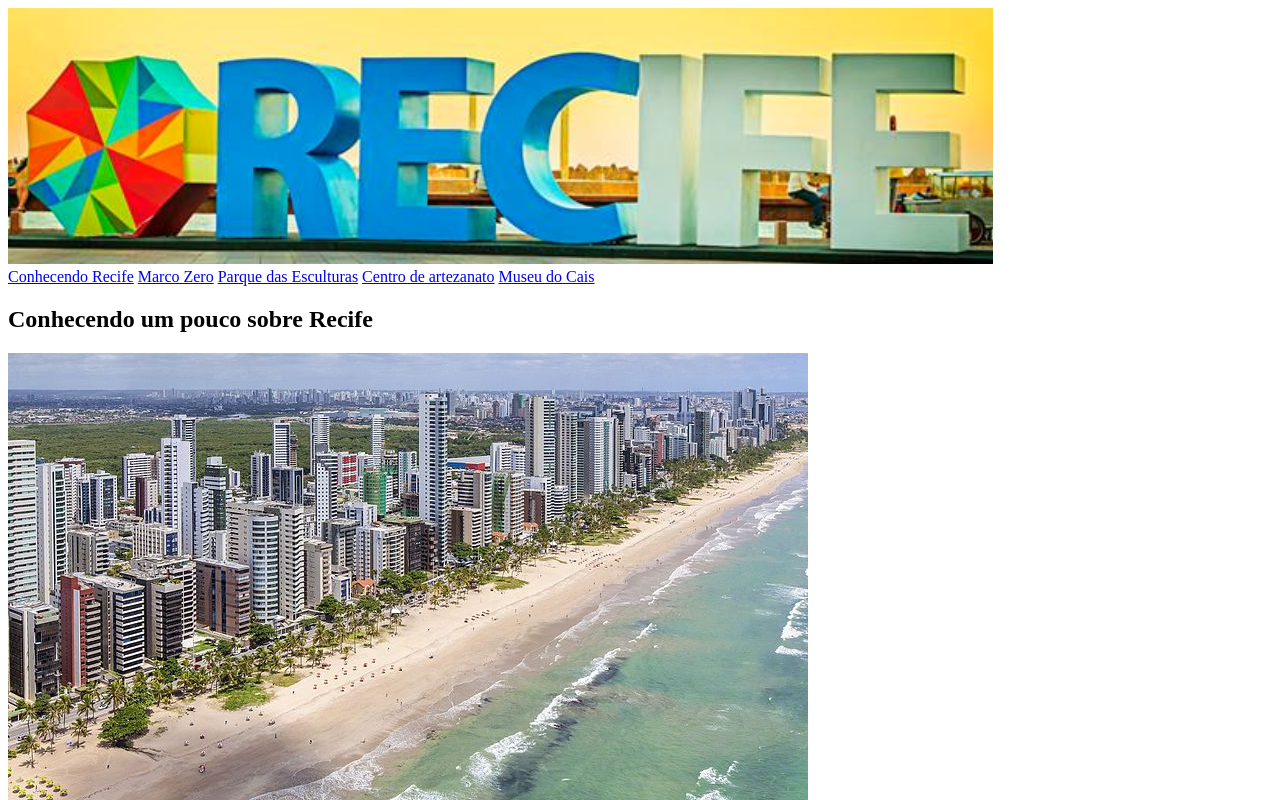
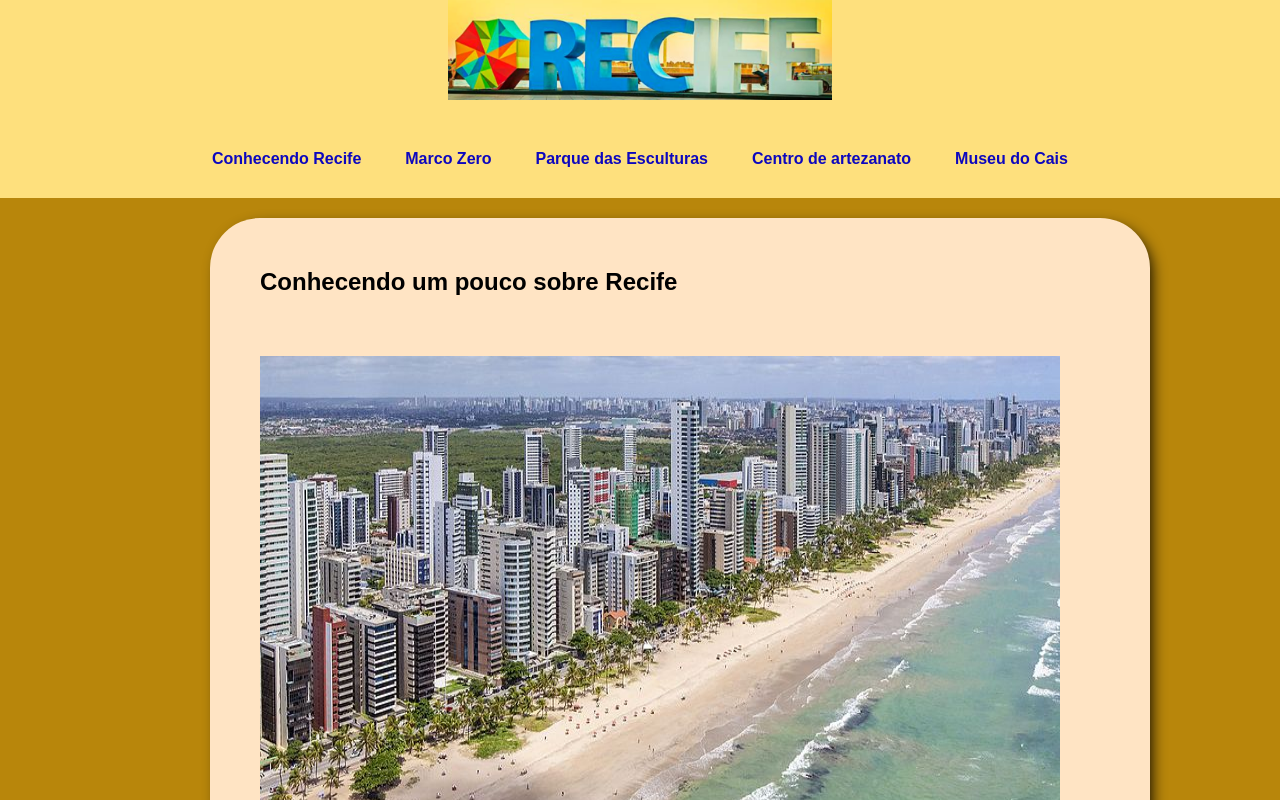
Before and after one commit to Edson-Cesari/Recife, a plain HTML site: page index.html in a window 1280 px wide. Shown: the top 800 px of the page. Drawn offline with Linux system fonts and the light colour scheme.

Commit message:
Incluido arquivo Css

```diff
--- a/index.html
+++ b/index.html
@@ -4,10 +4,12 @@
     <meta charset="UTF-8">
     <meta http-equiv="X-UA-Compatible" content="IE=edge">
     <meta name="viewport" content="width=device-width, initial-scale=1.0">
+    <link rel="stylesheet" href="style.css">
     <title>Conheça Pernambuco</title>
 </head>
 <body>
     <header>
+        <div class="conteiner">
             <img src="./imagens/logo.png" alt="logo do Recife">
             <nav>
                 <a href="#01">Conhecendo Recife</a>
@@ -16,6 +18,7 @@
                 <a href="#04">Centro de artezanato</a>
                 <a href="#05">Museu do Cais</a>
             </nav>
+        </div>
     </header>
     <main>
         <section>
@@ -58,7 +61,9 @@
         </section>
     </main>
     <footer>
+        <div class="conteiner">
             <P><I>@ Viaje mais, Todos os Direitos Reservados.</I></P>
+        </div>
     </footer>
 </body>
 </html>
--- /dev/null
+++ b/style.css
@@ -0,0 +1,60 @@
+*{
+    margin: 0;
+    padding: 0;
+    font-family: Arial, Helvetica, sans-serif;
+}
+body{
+    background-color: darkgoldenrod;
+}
+.conteiner,nav,main{
+    width: 900px;
+    margin: 0 auto;
+}
+header,footer{
+    background-color: rgb(254, 224, 125);
+}
+.conteiner{
+    display: flex;
+    flex-direction: column;
+    align-items: center;
+    justify-content: space-between;
+}
+footer{
+    height: 100px;
+}
+header img{
+    height: 100px;
+    margin-bottom: 20px;
+}
+nav{
+    display: flex;
+    flex-direction: row;
+    align-items: center;
+    justify-content: space-around;
+    padding: 15px;
+    margin: 15px;
+}
+nav a{
+    text-decoration: none;
+    color: rgb(13, 7, 190);
+    font-weight: 700;
+
+}
+article{
+    width: 900px;
+    height: fit-content;
+    margin: 20px;
+    padding: 20px;
+    background-color: bisque;
+    border-radius: 50px;
+    box-shadow: 5px 5px 15px -4px #000000;
+}
+h2,h3,p{
+    margin: 10px;
+    padding: 20px;
+}
+main img{
+    margin: 30px;
+    width: 800px;
+    height: 600px;
+}
```
Lines whose indentation alone changed are shown as unchanged.
